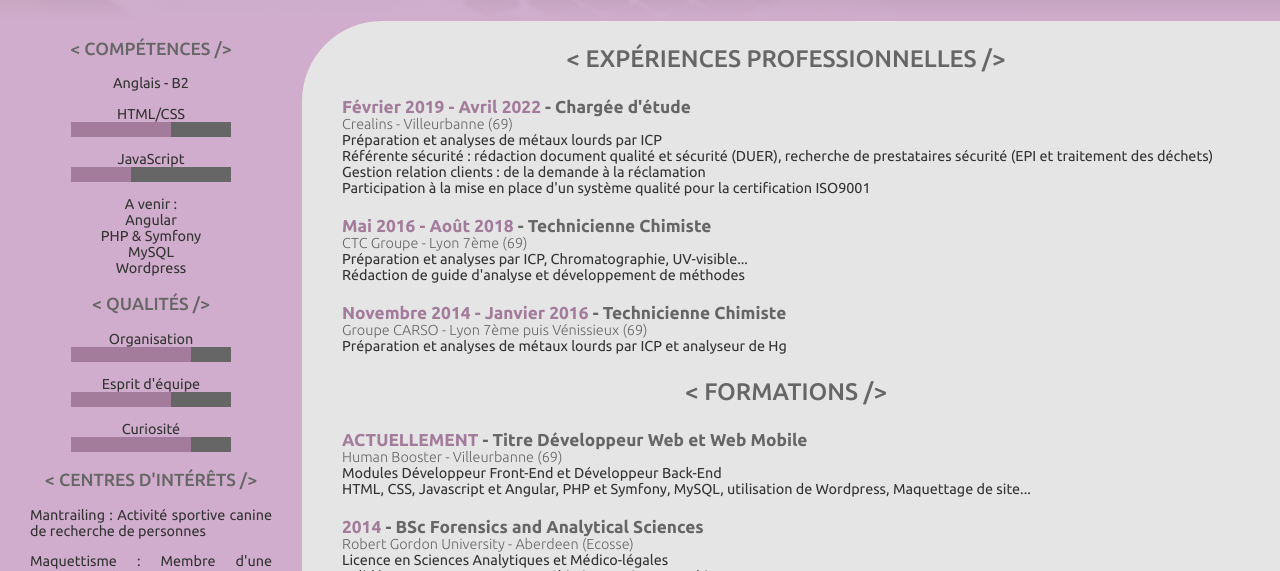
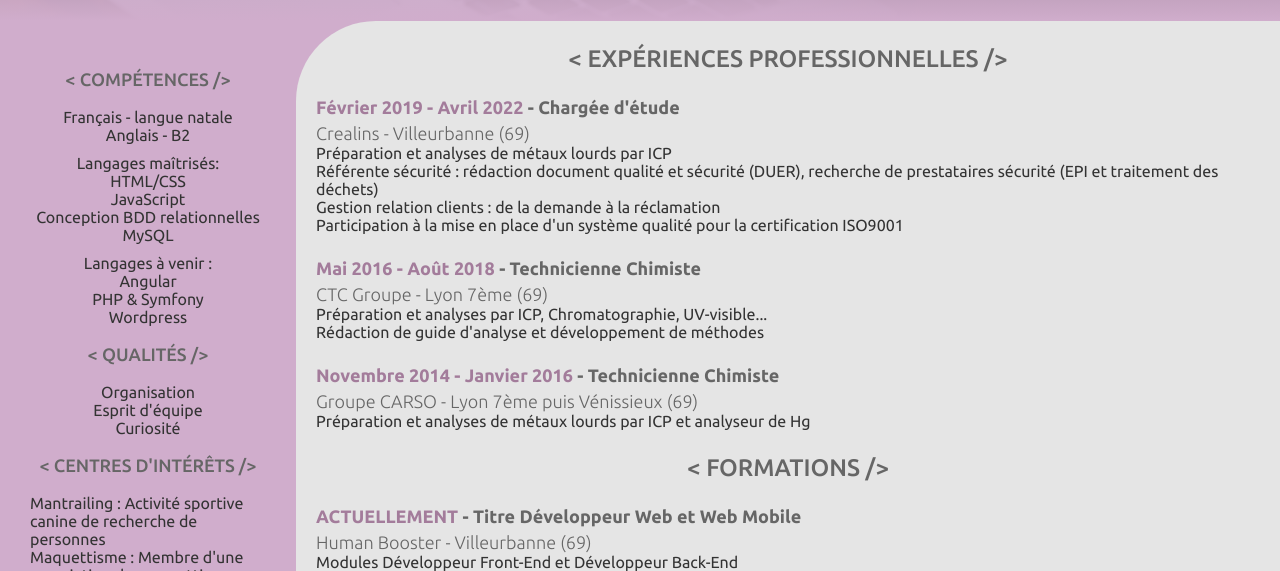
Before and after one commit to Eriole/eriole.github.io, a plain HTML site: page index.html in a window 1280 px wide. Shown: the part 229-800 px from the top of the page. Drawn offline with Linux system fonts and the light colour scheme.

Commit message:
retrait barre de progression

```diff
--- a/css/styles.css
+++ b/css/styles.css
@@ -1,9 +1,9 @@
 body {
+	margin: 0;
 	box-sizing: border-box;
 	overflow-x: hidden;
-	margin: 0;
+	word-wrap: break-word;
 	background-color: #d0adcc;
-	word-wrap: break-word;
 	font-family: Mulish, Ubuntu, Arial, Impact;
 	font-size: 16px;
 	color: #333333;
@@ -30,6 +30,14 @@ header {
 	box-shadow: 2px 2px 20px #333333;
 }
 
+header p {
+	font-family: Mulish, Arial, Impact;
+	font-weight: 400;
+	font-size: 16px;
+	text-align: center;
+	color: #333333;
+}
+
 /* Articulation des sections */
 .cv {
 	display: flex;
@@ -41,21 +49,15 @@ header {
 
 .skills {
 	width: 20%;
-	padding: 0px 30px 0px 30px;
-	padding-bottom: 100px;
+	padding: 30px;
 }
 
 .experience {
+	background-color: #e5e5e5;
 	width: 80%;
-	padding-right: 10px;
-	background-color: #e5e5e5;
+	padding: 0 20px;
 	border-radius: 80px 0 0 0;
-	/* box-shadow: -2px -2px 5px #666666; */
 }
-
-/* .projets {
-	background: linear-gradient(rgba(208, 173, 204, 1), rgba(171, 132, 203, 1))
-} */
 
 .realisation {
 	display: flex;
@@ -63,27 +65,6 @@ header {
 	align-items: center;
 	margin: auto;
 	width: 30%;
-}
-
-
-
-/* Barre de progression des compétences */
-.barre {
-	display: flex;
-	flex-direction: row;
-	justify-content: center;
-}
-
-.fill {
-	height: 15px;
-	width: 20px;
-	background-color: #a37c9b;
-}
-
-.empty {
-	height: 15px;
-	width: 20px;
-	background-color: #666666;
 }
 
 /* Textes */
@@ -101,33 +82,45 @@ h2 {
 	text-align: center;
 }
 
-.sous {
-	font-family: Mulish, Arial, Impact;
-	font-weight: 400;
-	font-size: 1em;
-	text-align: center;
-	color: #333333;
-}
-
 h3 {
 	font-family: Ubuntu, Arial, Impact;
 	font-weight: 500;
-	font-size: 1.5em;
+	font-size: 24px;
 	text-align: center;
 	color: #666666;
-
 }
 
 .skills > h3 {
-	font-size: 1.1em;
+	font-size: 18px;
 }
 
-.experience ul,
-p {
-	list-style-type: none;
+h4 {
+	font-size: 18px;
+	font-weight: 700;
+	color: #a37c9b;
+	margin-bottom: 5px;
+}
+
+h5 {
+	font-size: 18px;
+	font-weight: 200;
+	color:#666666;
+	margin:0;
+}
+
+ul {
+	margin : 0;
+	padding: 0;
+}
+
+ul li {
+	list-style: none;
 	font-family: Ubuntu, Arial, Impact;
 	font-weight: 400;
-	font-size: 0.9em;
+}
+
+.skills ul{
+	margin-top: 10px;
 }
 
 .experience ul li {
@@ -138,26 +131,19 @@ strong {
 	color: #666666;
 }
 
-.titre {
-	font-size: 1.2em;
-	font-weight: 700;
-	color: #a37c9b;
-}
-
-.localisation {
-	font-weight: 200;
-	color:#666666;
-}
-
 .skills > p {
 	text-align: justify;
 }
 
-.skills > .comp {
+.skills > p,
+.skills > ul {
 	margin-bottom: 0;
 	text-align: center;
 }
 
+.skills > ul.loisirs {
+	text-align: left;
+}
 
 /* Icones réseaux */
 .reseaux {
--- a/index.html
+++ b/index.html
@@ -15,7 +15,7 @@
         <div>
             <h1>Joanna PATHENAY</h1>
             <h2>Développeuse Web et Web Mobile</h2>
-            <p class="sous">Chimiste en reconversion professionnelle, je suis en formation pour devenir développeuse web.</p>
+            <p>Chimiste en reconversion professionnelle, je suis en formation pour devenir développeuse web.</p>
         </div>
         <img src="img/PP.jpg" alt="Photo" class="Photo">
     </header>
@@ -23,75 +23,37 @@
     <div class="cv">
     <section class="skills">
         <h3>&lt; COMPÉTENCES /&gt;</h3>
-            <p class="comp">Anglais - B2</p>
-            <p class="comp">HTML/CSS</p>
-            <div class="barre">
-                <div class="fill"></div>
-                <div class="fill"></div>
-                <div class="fill"></div>
-                <div class="fill"></div>
-                <div class="fill"></div>
-                <div class="empty"></div>
-                <div class="empty"></div>
-                <div class="empty"></div>
-            </div>
-            <p class="comp">JavaScript</p>
-            <div class="barre">
-                <div class="fill"></div>
-                <div class="fill"></div>
-                <div class="fill"></div>
-                <div class="empty"></div>
-                <div class="empty"></div>
-                <div class="empty"></div>
-                <div class="empty"></div>
-                <div class="empty"></div>
-            </div>
-            <p class="comp">A venir :<br>
-            Angular<br>
-            PHP & Symfony<br>
-            MySQL<br>
-            Wordpress</p>
-
+        <ul>
+            <li>Français - langue natale</li>
+            <li>Anglais - B2</li>
+        </ul>
+        <ul>
+            <li>Langages maîtrisés:</li>
+            <li>HTML/CSS</li>
+            <li>JavaScript</li>
+            <li>Conception BDD relationnelles</li>
+            <li>MySQL</li>
+        </ul>
+        <ul>
+            <li>Langages à venir :</li>
+            <li>Angular</li>
+            <li>PHP & Symfony</li>
+            <li>Wordpress</li>
+        </ul>
 
         <h3>&lt; QUALITÉS /&gt;</h3>
-            <p class="comp">Organisation</p>
-            <div class="barre">
-                <div class="fill"></div>
-                <div class="fill"></div>
-                <div class="fill"></div>
-                <div class="fill"></div>
-                <div class="fill"></div>
-                <div class="fill"></div>
-                <div class="empty"></div>
-                <div class="empty"></div>
-            </div>
-            <p class="comp">Esprit d'équipe</p>
-            <div class="barre">
-                <div class="fill"></div>
-                <div class="fill"></div>
-                <div class="fill"></div>
-                <div class="fill"></div>
-                <div class="fill"></div>
-                <div class="empty"></div>
-                <div class="empty"></div>
-                <div class="empty"></div>
-            </div>
-            <p class="comp">Curiosité</p>
-            <div class="barre">
-                <div class="fill"></div>
-                <div class="fill"></div>
-                <div class="fill"></div>
-                <div class="fill"></div>
-                <div class="fill"></div>
-                <div class="fill"></div>
-                <div class="empty"></div>
-                <div class="empty"></div>
-            </div>
+        <ul>
+            <li>Organisation</li>
+            <li>Esprit d'équipe</li>
+            <li>Curiosité</li>
+        </ul>
 
         <h3>&lt; CENTRES D'INTÉRÊTS /&gt;</h3>
-        <p>Mantrailing : Activité sportive canine de recherche de personnes</p>
-        <p>Maquettisme : Membre d'une association de maquettisme</p>
-        <p>Jeux vidéo et jeux de société </p>
+        <ul class="loisirs">
+            <li>Mantrailing : Activité sportive canine de recherche de personnes</li>
+            <li>Maquettisme : Membre d'une association de maquettisme</li>
+            <li>Jeux vidéo et jeux de société</li>
+        </ul>
 
         <h3>&lt; RÉSEAUX /&gt;</h3>
         <div class="reseaux">
@@ -104,41 +66,41 @@
     <section class="experience">
         <h3>&lt; EXPÉRIENCES PROFESSIONNELLES /&gt;</h3>
         <ul>
-            <li><span class="titre">Février 2019 - Avril 2022 <strong>- Chargée d'étude</strong></span><br>
-                <span class="localisation">Crealins - Villeurbanne (69)</span><br>
+            <li><h4>Février 2019 - Avril 2022 <strong>- Chargée d'étude</strong></span></h4>
+                <h5>Crealins - Villeurbanne (69)</h5>
                 Préparation et analyses de métaux lourds par ICP<br>
                 Référente sécurité : rédaction document qualité et sécurité (DUER), recherche de prestataires sécurité (EPI et traitement des déchets)<br>
                 Gestion relation clients : de la demande à la réclamation<br>
                 Participation à la mise en place d'un système qualité pour la certification ISO9001
             </li>
-            <li><span class="titre">Mai 2016 - Août 2018 <strong>- Technicienne Chimiste</strong></span><br>
-                <span class="localisation">CTC Groupe - Lyon 7ème (69)</span><br>
+            <li><h4>Mai 2016 - Août 2018 <strong>- Technicienne Chimiste</strong></span></h4>
+                <h5>CTC Groupe - Lyon 7ème (69)</span></h5>
                 Préparation et analyses par ICP, Chromatographie, UV-visible...<br>
                 Rédaction de guide d'analyse et développement de méthodes <br>
             </li>
-            <li><span class="titre">Novembre 2014 - Janvier 2016 <strong>- Technicienne Chimiste</strong></span><br>
-                <span class="localisation">Groupe CARSO - Lyon 7ème puis Vénissieux (69)</span><br>
+            <li><h4>Novembre 2014 - Janvier 2016 <strong>- Technicienne Chimiste</strong></span></h4>
+                <h5>Groupe CARSO - Lyon 7ème puis Vénissieux (69)</span></h5>
                 Préparation et analyses de métaux lourds par ICP et analyseur de Hg</li>
         </ul>
 
         <h3>&lt; FORMATIONS /&gt;</h3>
         <ul>
-            <li><span class="titre">ACTUELLEMENT <strong>- Titre Développeur Web et Web Mobile</strong></span><br>
-                <span class="localisation">Human Booster - Villeurbanne (69)</span><br>
+            <li><h4>ACTUELLEMENT <strong>- Titre Développeur Web et Web Mobile</strong></h4>
+                <h5>Human Booster - Villeurbanne (69)</h5>
                 Modules Développeur Front-End et Développeur Back-End<br>
                 HTML, CSS, Javascript et Angular, PHP et Symfony, MySQL, utilisation de Wordpress, Maquettage de site...
             </li>
-            <li><span class="titre">2014 <strong>- BSc Forensics and Analytical Sciences</strong></span><br>
-                <span class="localisation">Robert Gordon University - Aberdeen (Ecosse)</span><br>
+            <li><h4>2014 <strong>- BSc Forensics and Analytical Sciences</strong></h4>
+                <h5>Robert Gordon University - Aberdeen (Ecosse)</h5>
                 Licence en Sciences Analytiques et Médico-légales<br>
                 Validée en France par un DUETI Chimie Mention Assez bien - IUT Lyon 1
             </li>
-            <li><span class="titre">2013 <strong>- DUT Chimie</strong></span><br>
-                <span class="localisation">UCBL Lyon 1 - Villeurbanne (69)</span><br>
+            <li><h4>2013 <strong>- DUT Chimie</strong></h4>
+                <h5>UCBL Lyon 1 - Villeurbanne (69)</h5>
                 Option biologie : découverte de la microbiologie et de l'enzymologie
             </li>
-            <li><span class="titre">2010 <strong>- Baccalauréat Scientifique</strong></span><br>
-                <span class="localisation">Lycée Chaplin-Becquerel - Décines (69)</span><br>
+            <li><h4>2010 <strong>- Baccalauréat Scientifique</strong></h4>
+                <h5>Lycée Chaplin-Becquerel - Décines (69)</h5>
                 Option Physique-Chimie - Mention Assez bien
             </li>
         </ul>
```
